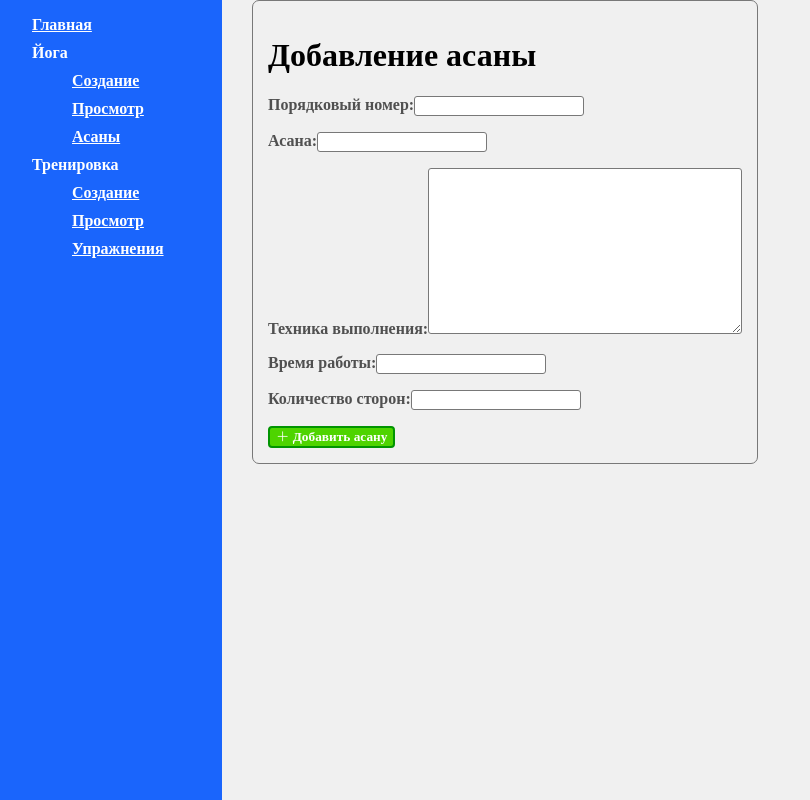
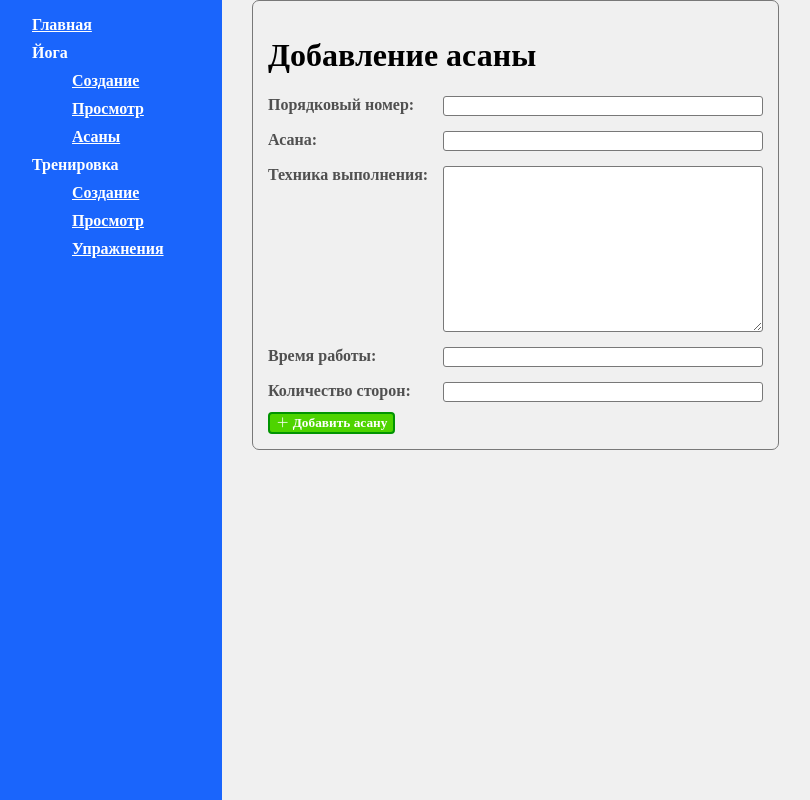
Before and after one commit to mika-akopyan/training_diary, a Django app: page /yoga/exercises/add/ in a window 1280 px wide. Shown: the whole page, without its empty margins (8-818 px from the left). Run offline with Django 5.2, Linux system fonts and the light colour scheme.

Commit message:
style: Arrange the labels and input fields in a grid

```diff
--- a/website/diary_training_sessions/workout/static/base/css/form.css
+++ b/website/diary_training_sessions/workout/static/base/css/form.css
@@ -16,10 +16,18 @@
     font-weight: 600;
 }
 
+/* ГРИД-КОНТЕЙНЕР ДЛЯ МЕТОК И ПОЛЕЙ */
+.grid-container {
+    /* Расположение */
+    display: grid;
+    grid-template-columns: 1fr 2fr;
+    grid-gap: 15px;
+    margin-bottom: 10px;
+}
+
 /* МЕТКИ */
 /* ПОДСКАЗКА */
-.form__label,
-.form__hint {
+.form__label {
     /* Шрифт */
     font-family: 'Bahnschrift';
     font-weight: 600;
--- a/website/diary_training_sessions/yoga/templates/yoga/asana_add.html
+++ b/website/diary_training_sessions/yoga/templates/yoga/asana_add.html
@@ -13,9 +13,11 @@
     <form class='form' action="" method="post">
         {% csrf_token %}
         <h1 class='form__header'>Добавление асаны</h1>
-        {% for f in form %}
-            <p><label class='form__label' for="{{ f.id_for_label }}">{{ f.label }}:</label>{{ f }}</p>
-        {% endfor %}
+        <div class="grid-container">
+            {% for f in form %}
+                <label class='form__label' for="{{ f.id_for_label }}">{{ f.label }}:</label>{{ f }}
+            {% endfor %}
+        </div>
         <button class='form__add-object' type="submit"><i class="bi bi-plus-lg"></i> Добавить асану</button>
     </form>
 {% endblock content %}
```
Also changed, not shown: website/diary_training_sessions/workout/templates/workout/exercise_add.html (+5 -3 lines), website/diary_training_sessions/workout/templates/workout/exercise_update.html (+5 -3 lines), website/diary_training_sessions/yoga/templates/yoga/asana_update.html (+5 -3 lines).
